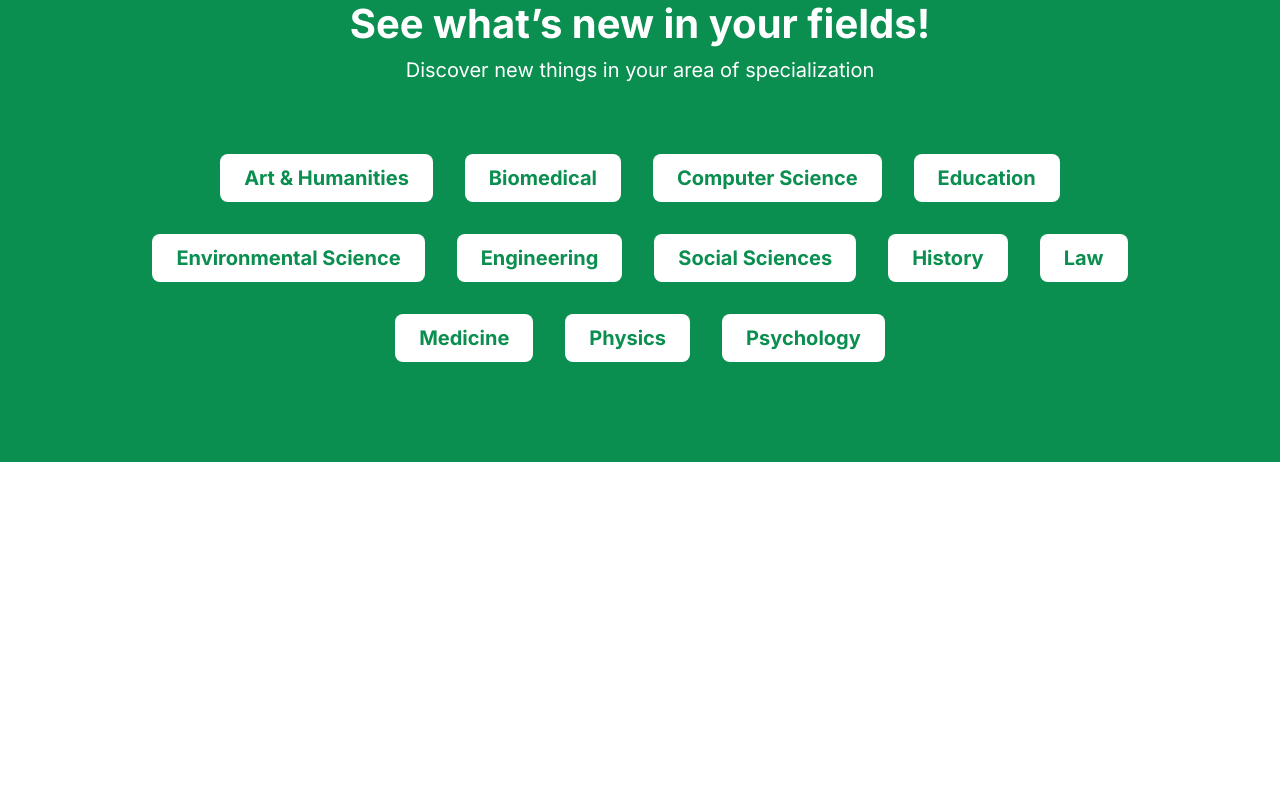
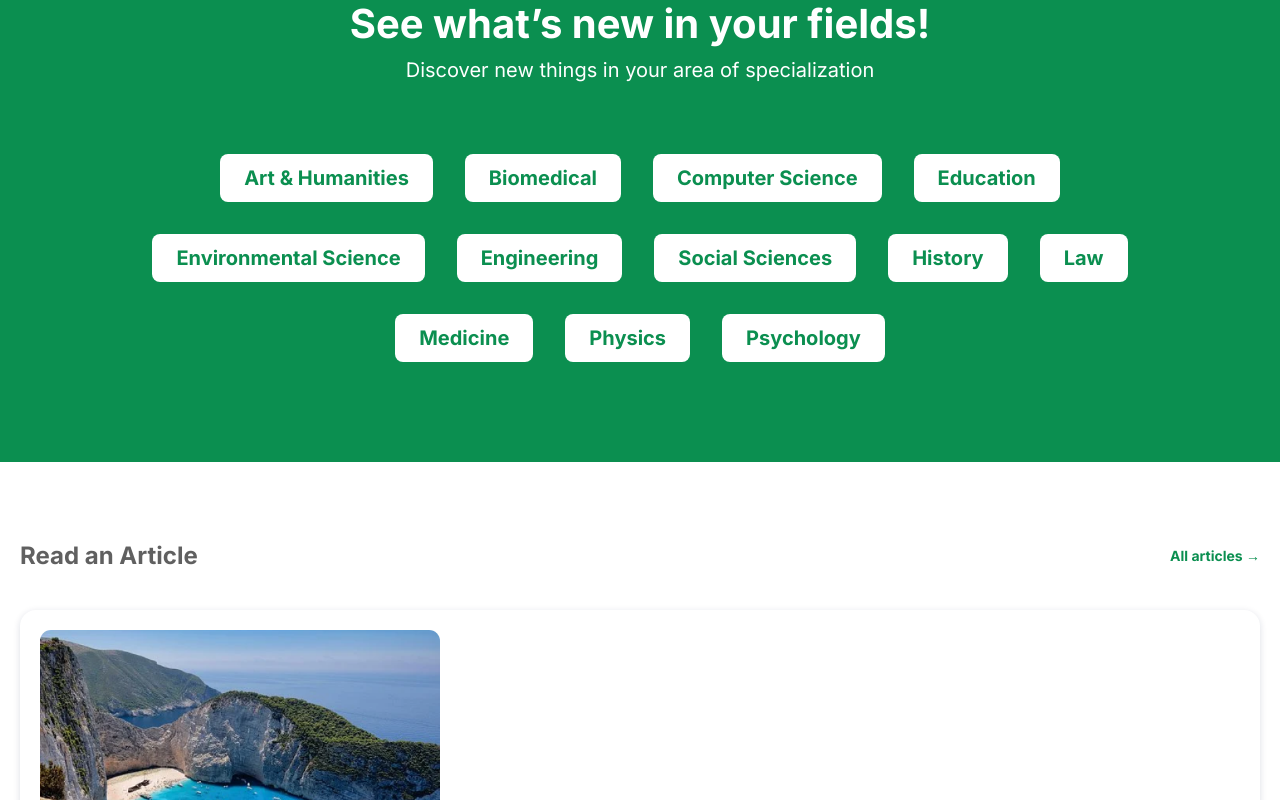
Before and after one commit to Josh-Alhassan/everey-app, a Next.js app: page / in a window 1280 px wide. Shown: the part 932-1732 px from the top of the page. Before the commit the page ends 1394 px from the top, so only its background shows below. Built offline with nearby package versions, Linux system fonts and the light colour scheme.

Commit message:
add article section

```diff
--- a/src/app/globals.css
+++ b/src/app/globals.css
@@ -16,10 +16,15 @@
   --text-color-green: rgba(11, 143, 80, 1);
   --background-color-green: rgba(11, 143, 80, 1);
   --secondaryGrey: #222222;
+  --color-green-3: rgba(66, 161, 115, 1);
+
   --secondaryBackground: rgba(231, 244, 238, 1);
   --tertiary-background: rgba(247, 249, 249, 1);
   --dark-background: rgba(0, 3, 19, 1);
   --alt-text: rgba(43, 43, 61, 1);
+  --color-text-2: rgba(81, 81, 81, 1);
+  --color-grey-2: rgba(66, 84, 102, 1);
+  --color-grey-3: rgba(39, 39, 46, 1);
 }
 
 body {
--- a/src/app/page.tsx
+++ b/src/app/page.tsx
@@ -1,4 +1,5 @@
 import AreaOfSpecialization from "@/component/AreaOfSpecialization";
+import ArticleSection from "@/component/ArticleSection";
 import Hero from "@/component/Hero";
 import { Inter } from "next/font/google";
 
@@ -10,6 +11,7 @@ export default function Home() {
     <div>
       <Hero />
       <AreaOfSpecialization />
+      <ArticleSection />
       <footer></footer>
     </div>
   );
--- a/src/component/AreaOfSpecialization.tsx
+++ b/src/component/AreaOfSpecialization.tsx
@@ -1,12 +1,18 @@
 import React from "react";
-import style from "./AreaOfSpecialization.module.css";
+import styles from "./AreaOfSpecialization.module.css";
 
 // Define TypeScript interface for career fields
 interface CareerField {
   field: string;
 }
-const AreaOfSpecialization: React.FC = () => {
-  const careerFields: CareerField[] = [
+
+// Define TypeScript interface for component props (if needed in the future)
+interface AreaOfSpecializationProps {
+  careerFields?: CareerField[]; // Optional prop for dynamic data
+}
+
+// Static data for career fields (can be moved to a separate file or fetched from an API)
+const defaultCareerFields: CareerField[] = [
   { field: "Art & Humanities" },
   { field: "Biomedical" },
   { field: "Computer Science" },
@@ -20,20 +26,26 @@ const AreaOfSpecialization: React.FC = () => {
   { field: "Physics" },
   { field: "Psychology" },
 ];
+
+const AreaOfSpecialization: React.FC<AreaOfSpecializationProps> = ({
+  careerFields = defaultCareerFields, // Use default data if no props are passed
+}) => {
   return (
-    <section className={style.areaSection}>
-      <header className={style.areaHeader}>
-        <h2 className={style.areaHeaderTitle}>
+    <section className={styles.areaSection}>
+      {/* Header Section */}
+      <header className={styles.areaHeader}>
+        <h2 className={styles.areaHeaderTitle}>
           See what’s new in your fields!
         </h2>
-        <p className={style.areaHeaderText}>
+        <p className={styles.areaHeaderText}>
           Discover new things in your area of specialization
         </p>
       </header>
 
-      <main className={style.areaFields}>
+      {/* Career Fields Section */}
+      <main className={styles.areaFields}>
         {careerFields.map((career, index) => (
-          <div key={index} className={style.areaField}>
+          <div key={index} className={styles.areaField}>
             {career.field}
           </div>
         ))}
--- /dev/null
+++ b/src/component/ArticleSection.module.css
@@ -0,0 +1,103 @@
+.articleSection {
+  padding: 80px 20px;
+}
+
+.articleHeader {
+  display: flex;
+  justify-content: space-between;
+  align-items: center;
+
+  margin-bottom: 40px;
+}
+
+.articleHeaderTitle {
+  font-size: 24px;
+  font-weight: 600;
+  line-height: 28px;
+}
+
+.articleHeaderText {
+  font-weight: 700;
+  font-size: 14px;
+  line-height: 16px;
+  color: var(--primaryColor);
+}
+
+.articleCard {
+  padding: 20px;
+  box-shadow: 0px 1.82px 7.79px 0px rgba(12, 26, 75, 0.14);
+  border-radius: 16px;
+  margin-bottom: 20px;
+}
+
+.articleHeaderImage {
+  margin-bottom: 22px;
+}
+
+.articleImg {
+  border-radius: 11px;
+}
+
+.articleLabel {
+  display: block;
+  padding: 6px 15px;
+  background: var(--color-green-3);
+  width: fit-content;
+  font-weight: 500;
+  color: var(--text-color);
+  border-radius: 7px;
+
+  margin-top: 10px;
+}
+
+.authorSection {
+  display: flex;
+  flex-direction: column;
+  gap: 11px;
+}
+
+.authorDetail {
+  display: flex;
+  align-items: center;
+  gap: 15px;
+
+  margin-bottom: 11px;
+}
+
+.authorImg {
+  width: 36px;
+  height: 36px;
+  border-radius: 50%;
+}
+
+.authorInfoName {
+  font-size: 16px;
+  font-weight: 600;
+}
+
+.authorInfoDate {
+  font-size: 12px;
+  color: var(--color-text-2);
+  line-height: 20px;
+}
+
+.articleTitle {
+  font-weight: 700;
+  font-size: 17px;
+  line-height: 23px;
+
+  margin-bottom: 11px;
+}
+
+.articlePreview {
+  color: var(--color-grey-2);
+  /* text-align: justify; */
+  margin-bottom: 22px;
+}
+
+.articleReadMore {
+  color: var(--color-grey-3);
+  font-size: 14px;
+  font-weight: 600;
+  line-height: 24px;
+}
--- /dev/null
+++ b/src/component/ArticleSection.tsx
@@ -0,0 +1,150 @@
+import React from "react";
+import styles from "./ArticleSection.module.css";
+import Image from "next/image";
+import thumbnail from "../../public/thumbnail.png";
+import authorImg from "../../public/articleAuthor.jpg";
+
+interface Article {
+  thumbnail: string; // Path to the thumbnail image
+  label: string; // Article label (e.g., "Education")
+  authorImg: string; // Path to the author's image
+  authorName: string; // Author's name
+  date: string; // Publication date
+  title: string; // Article title
+  preview: string; // Article preview text
+  readMoreLink: string; // Link to the full article
+}
+
+const articles: Article[] = [
+  {
+    thumbnail: "/thumbnail.png",
+    label: "Education",
+    authorImg: "/articleAuthor.jpg",
+    authorName: "Micheal Angelo",
+    date: "Jan 20, 2023 • 11 min read",
+    title: "Unleashing Creativity in the Classroom",
+    preview:
+      "Lorem ipsum dolor sit amet consectetur adipisicing elit. Illum necessitatibus rem nulla est itaque sint totam voluptatem illo voluptas sunt saepe odit, dolorum libero, quod aperiam quibusdam nostrum minima laborum?",
+    readMoreLink: "#",
+  },
+  {
+    thumbnail: "/thumbnail.png",
+    label: "Technology",
+    authorImg: "/articleAuthor.jpg",
+    authorName: "Jane Doe",
+    date: "Feb 15, 2023 • 8 min read",
+    title: "The Future of Artificial Intelligence",
+    preview:
+      "Discover how AI is transforming industries and what the future holds for this groundbreaking technology.",
+    readMoreLink: "#",
+  },
+
+  {
+    thumbnail: "/thumbnail.png",
+    label: "Technology",
+    authorImg: "/articleAuthor.jpg",
+    authorName: "Jane Doe",
+    date: "Feb 15, 2023 • 8 min read",
+    title: "The Future of Artificial Intelligence",
+    preview:
+      "Discover how AI is transforming industries and what the future holds for this groundbreaking technology.",
+    readMoreLink: "#",
+  },
+
+  {
+    thumbnail: "/thumbnail.png",
+    label: "Technology",
+    authorImg: "/articleAuthor.jpg",
+    authorName: "Jane Doe",
+    date: "Feb 15, 2023 • 8 min read",
+    title: "The Future of Artificial Intelligence",
+    preview:
+      "Discover how AI is transforming industries and what the future holds for this groundbreaking technology.",
+    readMoreLink: "#",
+  },
+  {
+    thumbnail: "/thumbnail.png",
+    label: "Technology",
+    authorImg: "/articleAuthor.jpg",
+    authorName: "Jane Doe",
+    date: "Feb 15, 2023 • 8 min read",
+    title: "The Future of Artificial Intelligence",
+    preview:
+      "Discover how AI is transforming industries and what the future holds for this groundbreaking technology.",
+    readMoreLink: "#",
+  },
+
+  {
+    thumbnail: "/thumbnail.png",
+    label: "Technology",
+    authorImg: "/articleAuthor.jpg",
+    authorName: "Jane Doe",
+    date: "Feb 15, 2023 • 8 min read",
+    title: "The Future of Artificial Intelligence",
+    preview:
+      "Discover how AI is transforming industries and what the future holds for this groundbreaking technology.",
+    readMoreLink: "#",
+  },
+];
+
+const ArticleSection: React.FC = () => {
+  return (
+    <section className={styles.articleSection}>
+      <header className={styles.articleHeader}>
+        <h3 className={styles.articleHeaderTitle}>Read an Article</h3>
+        <p className={styles.articleHeaderText}>All articles &rarr;</p>
+      </header>
+
+      <main>
+        {articles.map((article, index) => (
+          <div key={index} className={styles.articleCard}>
+            {/* Article Header */}
+            <header className={styles.articleHeaderImage}>
+              <Image
+                src={article.thumbnail}
+                alt="Thumbnail"
+                className={styles.articleImg}
+                width={400} // Set appropriate width
+                height={250} // Set appropriate height
+                priority
+              />
+              <label className={styles.articleLabel}>{article.label}</label>
+            </header>
+
+            {/* Author Section */}
+            <section className={styles.authorSection}>
+              <div className={styles.authorDetail}>
+                <Image
+                  src={article.authorImg}
+                  alt="Author"
+                  width={50} // Set appropriate width
+                  height={50} // Set appropriate height
+                  priority
+                  className={styles.authorImg}
+                />
+                <div className={styles.authorInfo}>
+                  <p className={styles.authorInfoName}>{article.authorName}</p>
+                  <p className={styles.authorInfoDate}>{article.date}</p>
+                </div>
+              </div>
+
+              {/* Article Body */}
+              <div className={styles.articleBody}>
+                <h4 className={styles.articleTitle}>{article.title}</h4>
+                <p className={styles.articlePreview}>{article.preview}</p>
+                <a
+                  className={styles.articleReadMore}
+                  href={article.readMoreLink}
+                >
+                  Read more &rarr;
+                </a>
+              </div>
+            </section>
+          </div>
+        ))}
+      </main>
+    </section>
+  );
+};
+
+export default ArticleSection;
```
Also changed, not shown: public/articleAuthor.jpg (added), public/thumbnail.png (added). Lines whose indentation alone changed are shown as unchanged.
